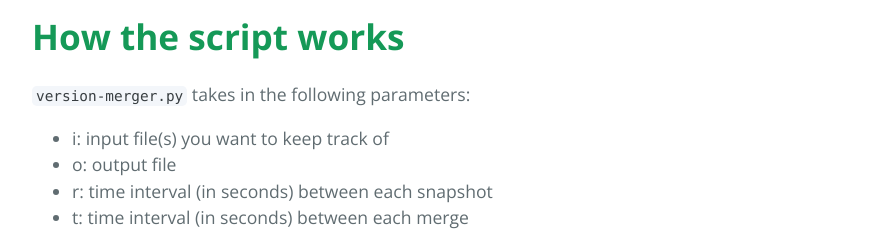
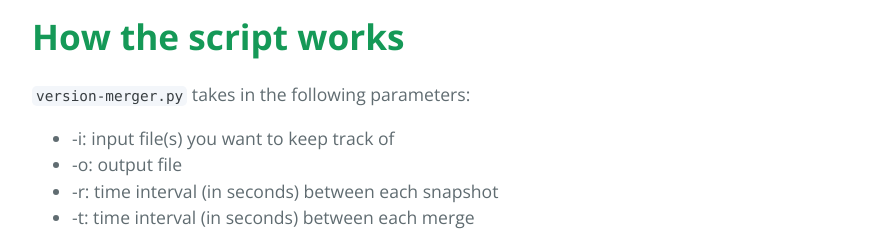
Before and after one commit to facerecog/version-merger, a plain HTML site: page index.html in a window 1280 px wide. Shown: the part 1860-2105 px from the top of the page, without its empty margins (192-1087 px from the left). Drawn offline with nearby package versions, Linux system fonts and the light colour scheme.

```diff
--- a/index.html
+++ b/index.html
@@ -101,10 +101,10 @@
 <p><code>version-merger.py</code> takes in the following parameters:</p>
 
 <ul>
-<li>i: input file(s) you want to keep track of</li>
-<li>o: output file</li>
-<li>r: time interval (in seconds) between each snapshot</li>
-<li>t: time interval (in seconds) between each merge</li>
+<li>-i: input file(s) you want to keep track of</li>
+<li>-o: output file</li>
+<li>-r: time interval (in seconds) between each snapshot</li>
+<li>-t: time interval (in seconds) between each merge</li>
 </ul>
 
 <p>Every <em>r</em> seconds, <code>version-merger.py</code> uses <code>git stash</code> to save any changes in the input file <em>i</em>. Every <em>t</em> seconds, <code>version-merger.py</code> will merge all stashed content into output file <em>o</em>.</p>
```
Also changed, not shown: params.json (+1 -1 lines).
